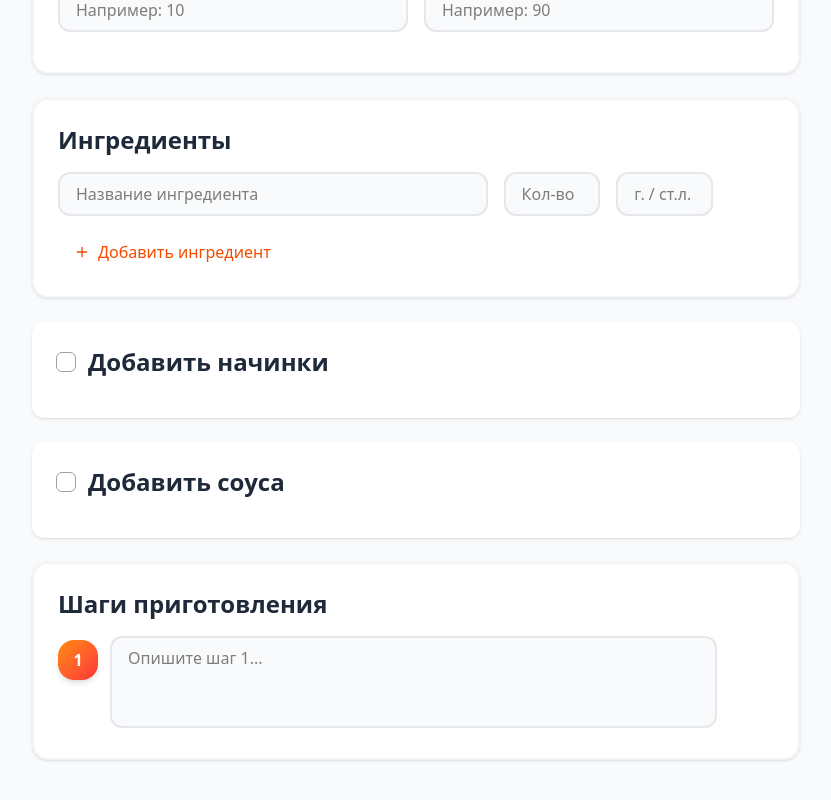
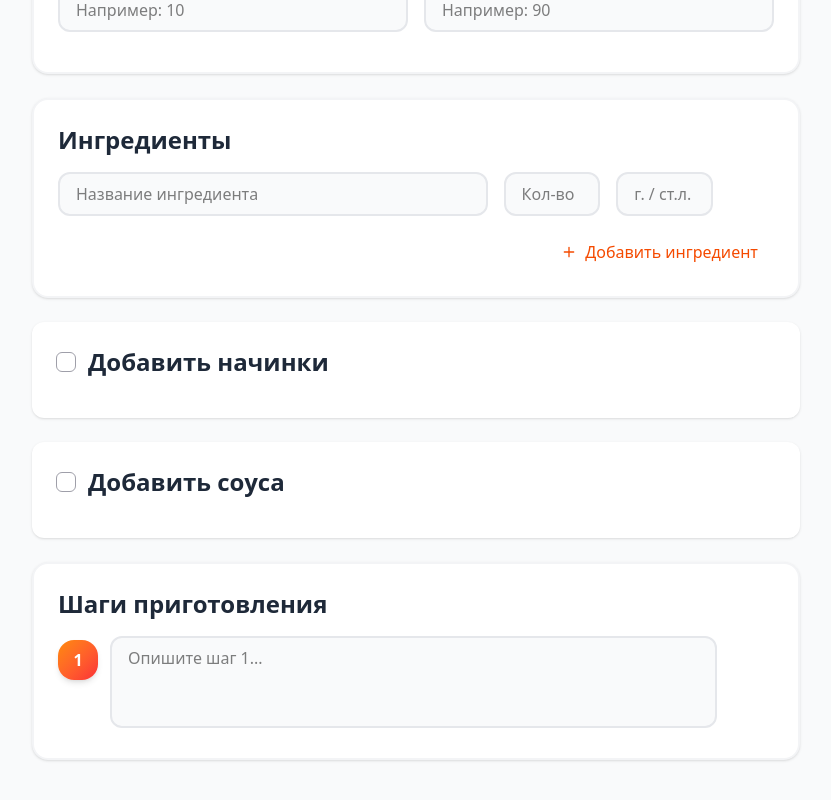
Before and after one commit to SANTA2112/recipes-next, a Next.js app: page /my-recipes/new in a window 1280 px wide. Shown: the part 684-1484 px from the top of the page, without its empty margins (224-1055 px from the left). Built offline with nearby package versions, Linux system fonts and the light colour scheme.

Commit message:
replace button position

```diff
--- a/src/components/ui/recipe-editor/ingredietns.tsx
+++ b/src/components/ui/recipe-editor/ingredietns.tsx
@@ -40,7 +40,7 @@ export const IngredietnsForm = (props: Props) => {
       </div>
       <button
         type="button"
-        className="mt-4 flex items-center gap-2 px-4 py-2 text-orange-600 hover:bg-orange-50 rounded-xl transition-all font-medium cursor-pointer"
+        className="mt-4 flex items-center gap-2 px-4 py-2 text-orange-600 hover:bg-orange-50 rounded-xl transition-all font-medium cursor-pointer ml-auto"
         onClick={handleAddIngredient}
       >
         <PlusIcon className="w-4 h-4" />
```
